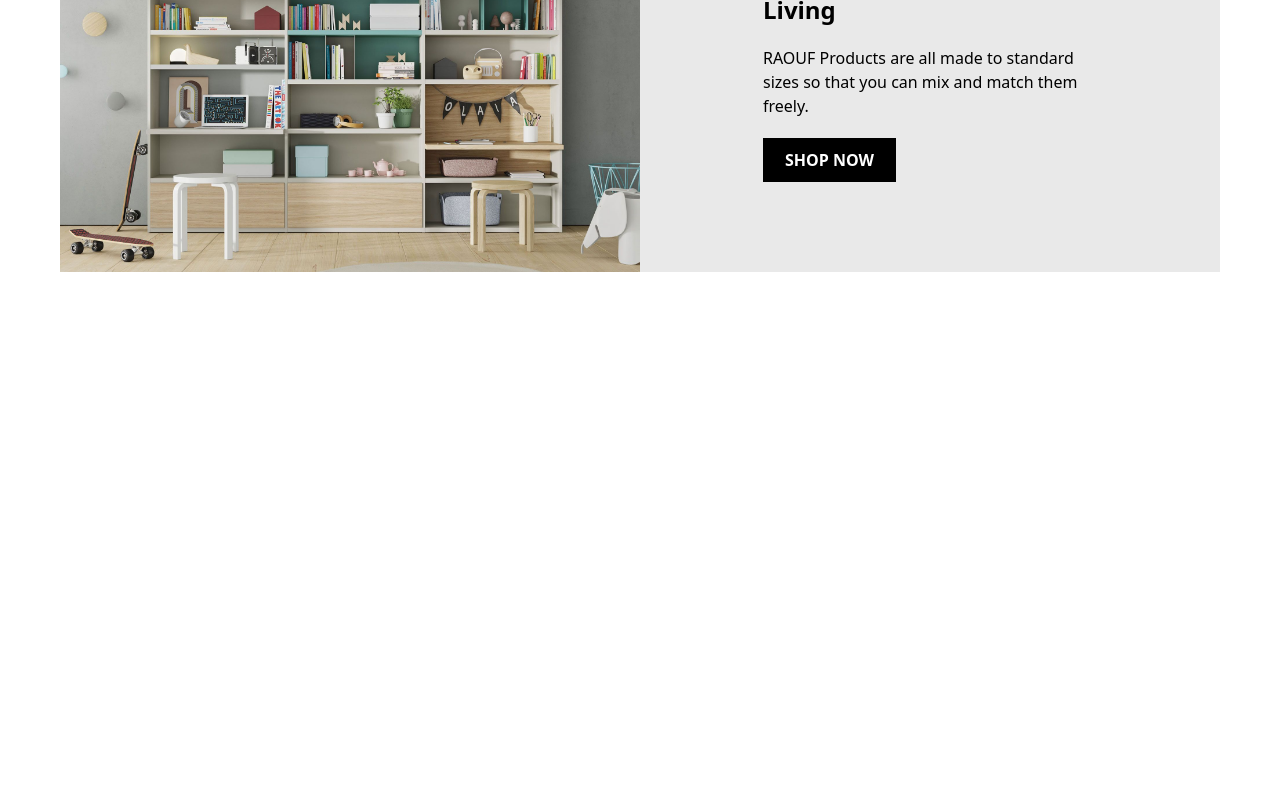
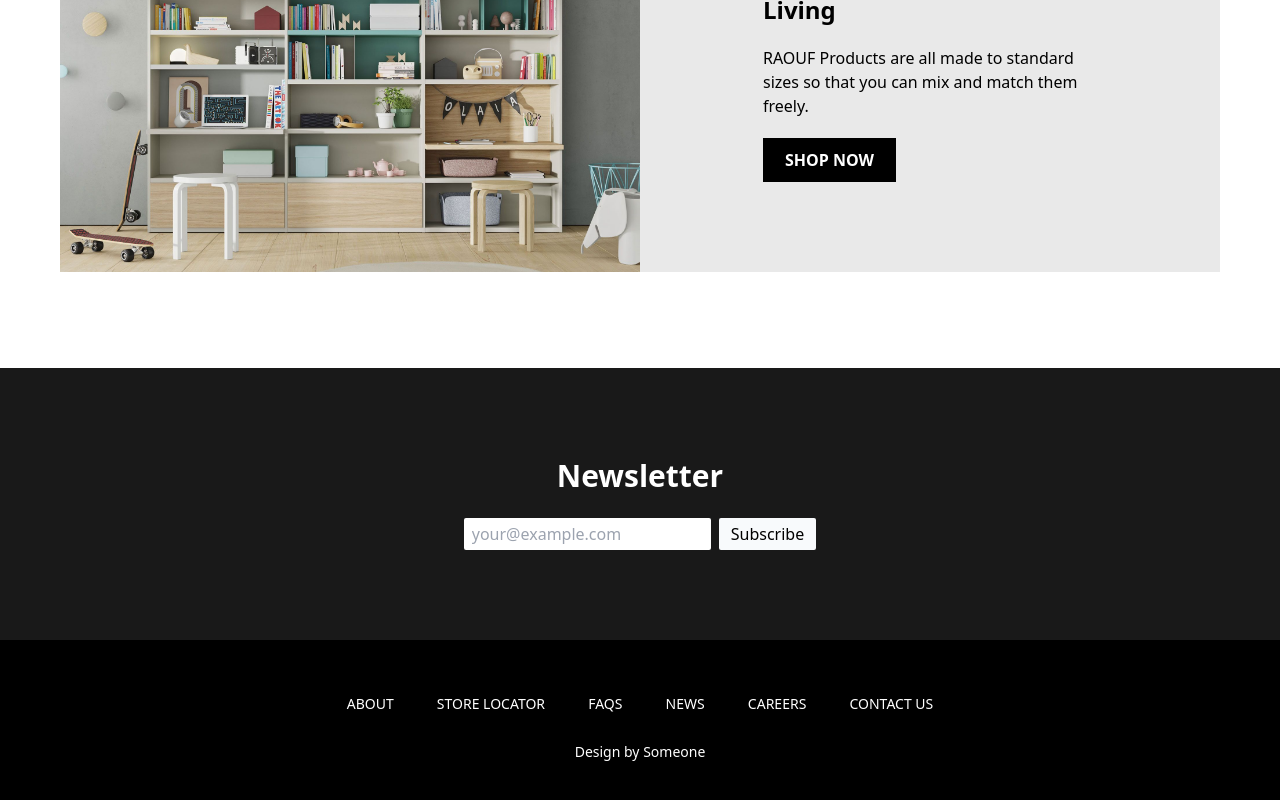
Before and after one commit to imlakshaykumar/minimalECom, a React (Vite) app: page / in a window 1280 px wide. Shown: the part 2238-3038 px from the top of the page. Before the commit the page ends 2606 px from the top, so only its background shows below. Built offline with nearby package versions, Linux system fonts and the light colour scheme.

Commit message:
added newletter and footer

```diff
--- a/pages/Home.jsx
+++ b/pages/Home.jsx
@@ -1,6 +1,7 @@
 import { Banner1 } from "../src/components/Banner1"
 import { Banner2 } from "../src/components/Banner2"
 import { HomeSection } from "../src/components/HomeSection"
+import { NewsLetter } from "../src/components/NewsLetter"
 import { ProudSection } from "../src/components/ProudSection"
 
 export const Home = () => {
@@ -11,6 +12,7 @@ export const Home = () => {
                 <ProudSection />
                 <Banner1 />
                 <Banner2 />
+                <NewsLetter />
             </main>
         </>
     )
--- a/src/App.jsx
+++ b/src/App.jsx
@@ -1,7 +1,7 @@
 import { Routes, Route } from "react-router-dom";
 import { NavBar } from "./components/global/NavBar";
 import { Home } from "../pages/Home";
-// import { Footer } from "./components/global/Footer";
+import { Footer } from "./components/global/Footer";
 
 function App() {
   return (
@@ -10,7 +10,7 @@ function App() {
       <Routes>
         <Route path="/" element={ <Home /> } />
       </Routes>
-      {/* <Footer /> */ }
+      <Footer />
     </>
   );
 }
--- /dev/null
+++ b/src/components/NewsLetter.jsx
@@ -0,0 +1,17 @@
+export const NewsLetter = () => {
+    return (
+        <>
+            <div className="container max-w-full bg-[#191919] h-[17rem] flex flex-col justify-center items-center text-center">
+                <div className="content flex flex-col gap-6 items-center justify-center max-w-[1200px] w-full mx-auto my-[6rem] px-5">
+                    <h3 className="news-heading text-white text-3xl font-extrabold">Newsletter</h3>
+                    <div className="input-div">
+                        <form className="flex justify-center items-center gap-2">
+                            <input type="email" name="email" id="email" placeholder="your@example.com" className="py-1 px-2 outline-none rounded-sm" />
+                            <button className="rounded-sm text-black py-1 px-3 font-medium bg-slate-50">Subscribe</button>
+                        </form>
+                    </div>
+                </div>
+            </div>
+        </>
+    )
+}
--- a/src/components/global/Footer.jsx
+++ b/src/components/global/Footer.jsx
@@ -1,7 +1,19 @@
 export const Footer = () => {
   return (
-    <div>
-      <div>Footer</div>
+    <div className="container max-w-full bg-black h-[11rem] flex flex-col justify-center items-center text-center">
+      <div className="footer-content max-w-[1200px] w-full mx-auto px-5">
+        <div className="footer-link flex flex-col justify-center items-center gap-7 w-[58%] mx-auto text-sm">
+          <ul className="nav-items-list flex w-full justify-evenly uppercase items-center text-white">
+            <li className="item cursor-pointer hover:underline font-medium">About</li>
+            <li className="item cursor-pointer hover:underline font-medium">Store locator</li>
+            <li className="item cursor-pointer hover:underline font-medium">FAQs</li>
+            <li className="item cursor-pointer hover:underline font-medium">News</li>
+            <li className="item cursor-pointer hover:underline font-medium">Careers</li>
+            <li className="item cursor-pointer hover:underline font-medium">Contact US</li>
+          </ul>
+          <span className="text-white">Design by Someone</span>
+        </div>
+      </div>
     </div>
   );
 };
```
